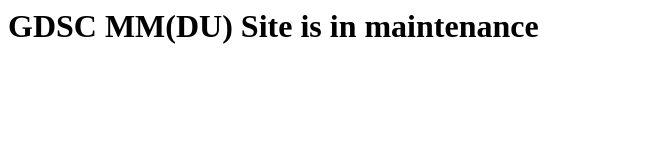
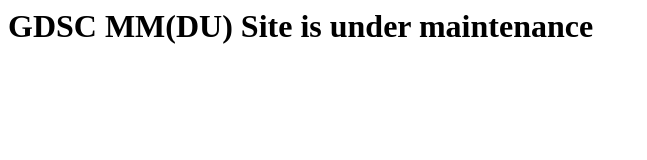
Before and after one commit to Developer-Student-Clubs-MMDU/Developer-Student-Clubs-MMDU.github.io, a plain HTML site: page index.html in a window 1280 px wide. Shown: the whole page, without its empty margins (0-647 px from the left). Drawn offline with Linux system fonts and the light colour scheme.

Commit message:
Update index.html

```diff
--- a/index.html
+++ b/index.html
@@ -1 +1 @@
-<h1> GDSC MM(DU) Site is in maintenance <h1>
+<h1> GDSC MM(DU) Site is under maintenance <h1>
```
